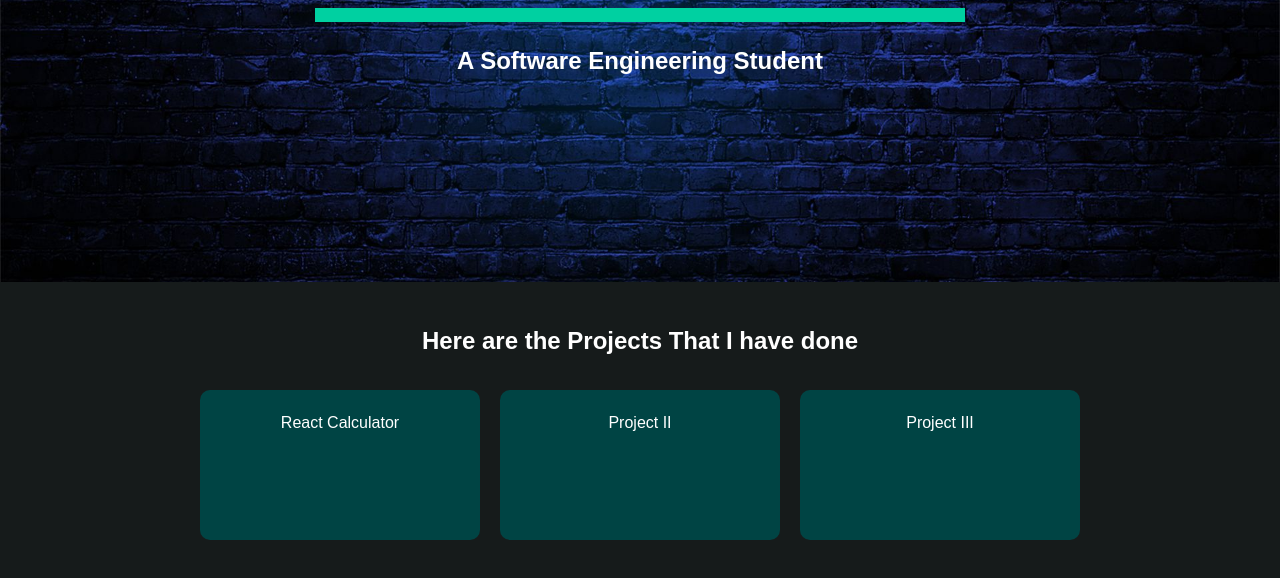
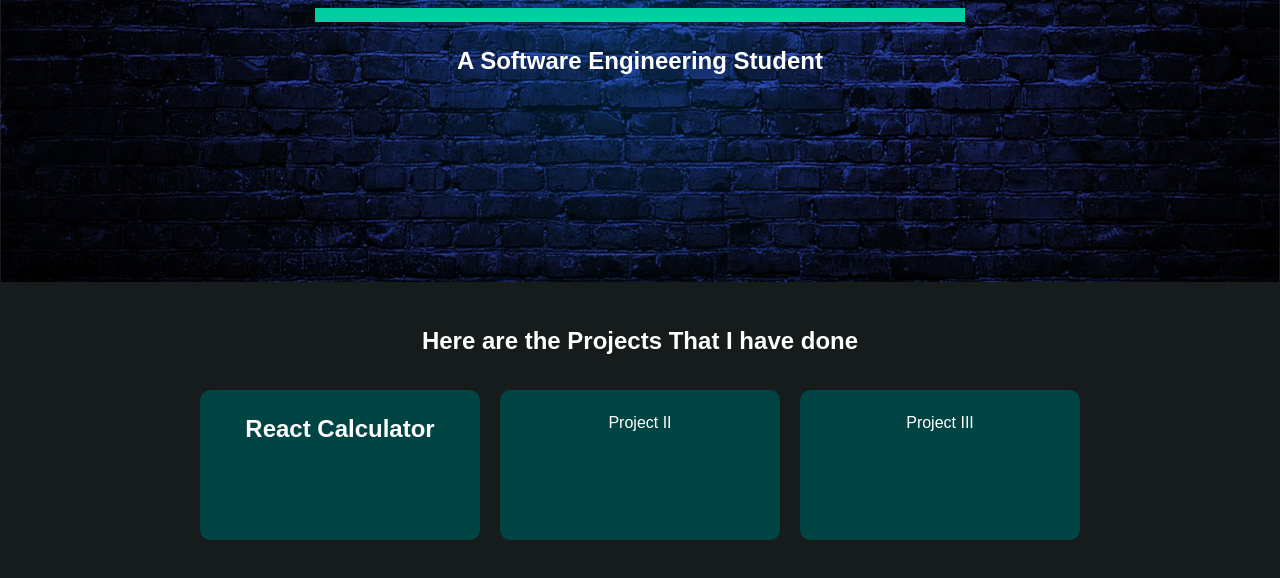
Before and after one commit to Abatye-andarg/Portfolio-Website, a plain HTML site: page index.html in a window 1280 px wide. Shown: the part 358-936 px from the top of the page. Drawn offline with nearby package versions, Linux system fonts and the light colour scheme.

Commit message:
Update index.html

```diff
--- a/index.html
+++ b/index.html
@@ -37,7 +37,10 @@
         <section class="projects" id="projects">
             <h1>Here are the Projects That I have done</h1>
             <div class="projects-container">
-                <div class="proDiv">React Calculator</div>
+                <div class="proDiv">
+                    <h1>React Calculator</h1>
+
+                </div>
                 <div class="proDiv">Project II</div>
                 <div class="proDiv">Project III</div>
             </div>
```
